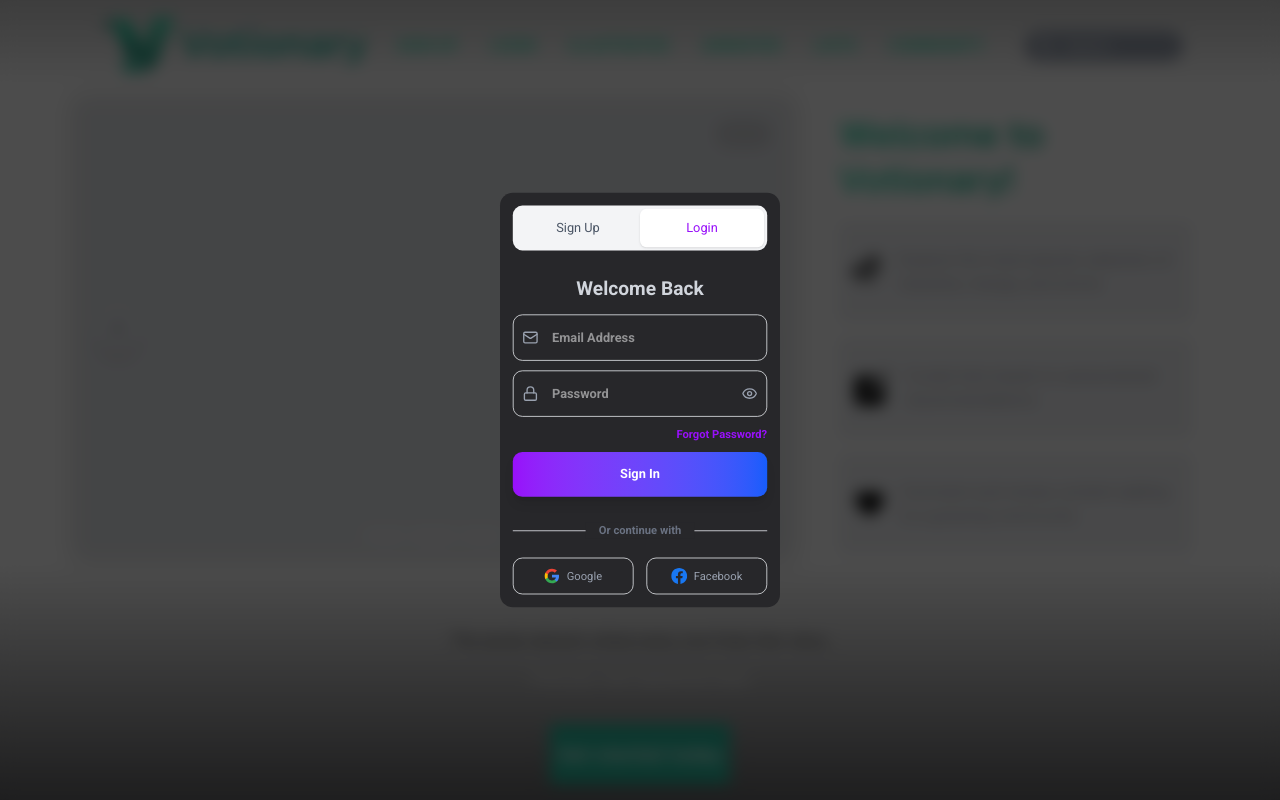
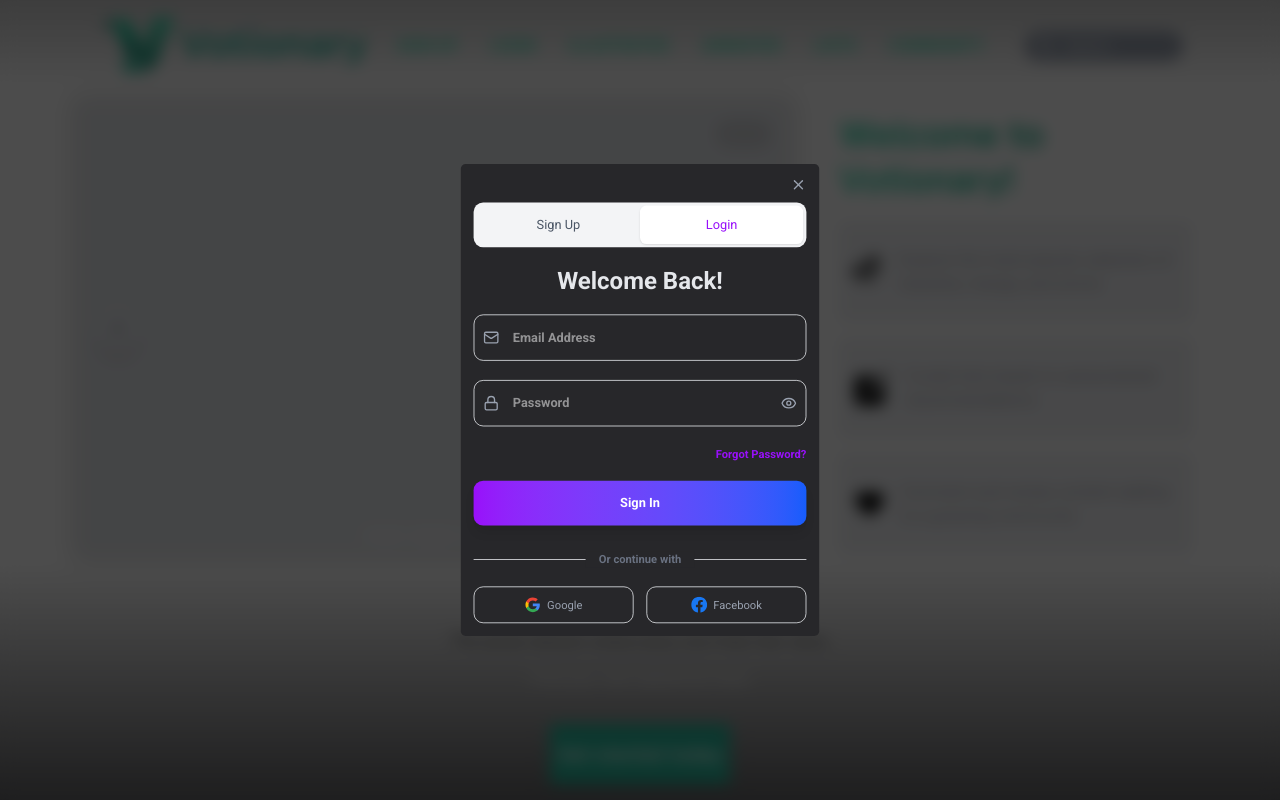
Before and after one commit to Maith062/votionary, a Next.js app: page / in a window 1280 px wide. Both pictures are taken after a click on the element "LOGIN". Shown: the top 800 px of the page. Built offline with nearby package versions, Linux system fonts and the light colour scheme; grey boxes are pictures that could not be loaded.

Commit message:
Password matching for login

```diff
--- a/src/components/Navbar.jsx
+++ b/src/components/Navbar.jsx
@@ -15,31 +15,77 @@ export default function Navbar({navOpen, isMobile}){
     const [isModalOpen, setIsModalOpen] = useState(false);
     const [activeTab, setActiveTab] = useState('');
     const [showPassword, setShowPassword] = useState(false);
-    const [formData, setFormData] = useState({
-        name: '',
-        email: '',
-        password: '',
-        confirmPassword: ''
-    });
+    const [passwords, setPasswords] = useState({ password: '', confirmPassword: '' });
+    const [passwordError, setPasswordError] = useState('');
+    // const [formData, setFormData] = useState({
+    //     name: '',
+    //     email: '',
+    //     password: '',
+    //     confirmPassword: ''
+    // });
 
-    const handleInputChange = (e) => {
-        setFormData({
-        ...formData,
-        [e.target.name]: e.target.value
-        });
+    // const handleInputChange = (e) => {
+    //     setFormData({
+    //     ...formData,
+    //     [e.target.name]: e.target.value
+    //     });
+    // };
+
+    const handlePasswordChange = (e) => {
+      const { name, value } = e.target;
+      const newPasswords = { ...passwords, [name]: value };
+      setPasswords(newPasswords);
+
+      // Real-time validation
+      if (name === 'confirmPassword' || (name === 'password' && newPasswords.confirmPassword)) {
+        if (newPasswords.password && newPasswords.confirmPassword) {
+          if (newPasswords.password !== newPasswords.confirmPassword) {
+            setPasswordError('Passwords do not match');
+          } else {
+            setPasswordError('');
+          }
+        } else {
+          setPasswordError('');
+        }
+      }
     };
 
     const handleSubmit = (e) => {
-        e?.preventDefault();
-        console.log(`${activeTab} form submitted:`, formData);
+       e.preventDefault();
+
+      // Extract data using FormData API
+      const formData = new FormData(e.target);
+      const data = Object.fromEntries(formData.entries());
+
+      // Final validation for signup
+      if (activeTab === 'signup' && data.password !== data.confirmPassword) {
+        setPasswordError('Passwords do not match');
+        return;
+      }
+
+      console.log(`${activeTab} form submitted:`, data);
       // Handle form submission logic here
-        setIsModalOpen(false);
-        setFormData({ name: '', email: '', password: '', confirmPassword: '' });
+      // Example: await login(data) or await signup(data) --> then sends it to backend/db to confirm
+      // try {
+      //   if (activeTab === 'login') {
+      //     await loginUser(data);
+      //   } else {
+      //     await registerUser(data);
+      //   }
+      //   setIsModalOpen(false);
+      // } catch (error) {
+      //   console.error('Authentication error:', error);
+      // }
+
+      closeModal();
+      e.target.reset();
     };
 
     const closeModal = () => {
       setIsModalOpen(false);
-        setFormData({ name: '', email: '', password: '', confirmPassword: '' });
+      setPasswords({ password: '', confirmPassword: '' });
+      setPasswordError('');
+      // setFormData({ name: '', email: '', password: '', confirmPassword: '' });
     };
 
     //in general for the navbar
@@ -166,21 +212,21 @@ export default function Navbar({navOpen, isMobile}){
               onClick={closeModal}
             >
               <div
-                    className="bg-zinc-800 rounded-2xl p-4 w-[350px] max-w-md relative transform transition-all duration-300 scale-80"
+                className="bg-zinc-800 rounded-md p-4 w-full max-w-md relative transform transition-all duration-300 scale-80"
                 onClick={(e) => e.stopPropagation()}
               >
                 {/* Close Button */}
-                    {/* <button
+                <button
                   onClick={closeModal}
                   className="absolute top-4 right-4 text-gray-400 hover:text-gray-600 transition-colors"
                 >
-                    <X size={24} />
-                    </button> */}
+                  <X size={20} />
+                </button>
 
                 {/* Form Container */}
                 <div className="text-center">
                   {/* Form Tabs */}
-                    <div className="flex bg-gray-100 rounded-xl p-1 mb-8">
+                  <div className="flex bg-gray-100 rounded-xl p-1 mt-8 mb-6">
                     <button
                       onClick={() => setActiveTab('signup')}
                       className={`flex-1 py-3 px-4 rounded-lg font-medium transition-all ${
@@ -201,16 +247,17 @@ export default function Navbar({navOpen, isMobile}){
                     >
                       Login
                     </button>
-
                   </div>
 
+
+
                   {/* Form Title */}
-                    <h2 className="text-2xl font-bold text-gray-300 mb-4">
-                        {activeTab === 'login' ? 'Welcome Back' : 'Create Account'}
+                  <h2 className="text-3xl font-bold text-gray-200 mb-6">
+                    {activeTab === 'login' ? 'Welcome Back!' : 'Create Account'}
                   </h2>
 
                   {/* Form */}
-                    <div className="space-y-3">
+                  <form onSubmit={handleSubmit} className="space-y-6">
                     {activeTab === 'signup' && (
                       <div className="relative">
                         <User className="absolute left-3 top-1/2 transform -translate-y-1/2 text-gray-400" size={20} />
@@ -218,8 +265,6 @@ export default function Navbar({navOpen, isMobile}){
                           type="text"
                           name="name"
                           placeholder="Full Name"
-                                value={formData.name}
-                                onChange={handleInputChange}
                           className="w-full pl-12 pr-4 py-4 text-white border border-gray-200 rounded-xl focus:outline-none focus:ring-2 focus:ring-purple-500 focus:border-transparent transition-all"
                           required
                         />
@@ -232,8 +277,6 @@ export default function Navbar({navOpen, isMobile}){
                         type="email"
                         name="email"
                         placeholder="Email Address"
-                            value={formData.email}
-                            onChange={handleInputChange}
                         className="w-full pl-12 pr-4 py-4 text-white border border-gray-200 rounded-xl focus:outline-none focus:ring-2 focus:ring-purple-500 focus:border-transparent transition-all"
                         required
                       />
@@ -245,10 +288,10 @@ export default function Navbar({navOpen, isMobile}){
                         type={showPassword ? 'text' : 'password'}
                         name="password"
                         placeholder="Password"
-                            value={formData.password}
-                            onChange={handleInputChange}
+                        onChange={handlePasswordChange}
                         className="w-full pl-12 pr-12 py-4 text-white border border-gray-200 rounded-xl focus:outline-none focus:ring-2 focus:ring-purple-500 focus:border-transparent transition-all"
                         required
+                        minLength="6"
                       />
                       <button
                         type="button"
@@ -260,18 +303,25 @@ export default function Navbar({navOpen, isMobile}){
                     </div>
 
                     {activeTab === 'signup' && (
+                      <>
                         <div className="relative">
                           <Lock className="absolute left-3 top-1/2 transform -translate-y-1/2 text-gray-400" size={20} />
                           <input
                             type="password"
                             name="confirmPassword"
                             placeholder="Confirm Password"
-                            value={formData.confirmPassword}
-                            onChange={handleInputChange}
-                            className="w-full pl-12 pr-4 py-4 border text-white border-gray-200 rounded-xl focus:outline-none focus:ring-2 focus:ring-purple-500 focus:border-transparent transition-all"
+                            className="w-full pl-12 pr-4 py-4 text-white border border-gray-200 rounded-xl focus:outline-none focus:ring-2 focus:ring-purple-500 focus:border-transparent transition-all"
+                            onChange={handlePasswordChange}
                             required
+                            minLength="6"
                           />
                         </div>
+                        {passwordError && (
+                          <div className="text-red-500 text-sm mt-1 ml-1">
+                            {passwordError}
+                          </div>
+                        )}
+                      </>
                     )}
 
                     {activeTab === 'login' && (
@@ -283,12 +333,12 @@ export default function Navbar({navOpen, isMobile}){
                     )}
 
                     <button
-                        onClick={handleSubmit}
+                      type="submit"
                       className="w-full bg-gradient-to-r from-purple-600 to-blue-600 hover:from-purple-700 hover:to-blue-700 text-white py-4 rounded-xl font-semibold transition-all duration-300 transform hover:scale-105 shadow-lg hover:shadow-xl"
                     >
                       {activeTab === 'login' ? 'Sign In' : 'Create Account'}
                     </button>
-                    </div>
+                  </form>
 
                   {/* Social Login */}
                   <div className="mt-8">
```
Lines whose indentation alone changed are shown as unchanged.
